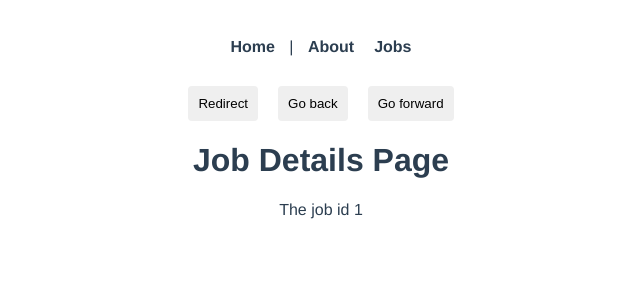
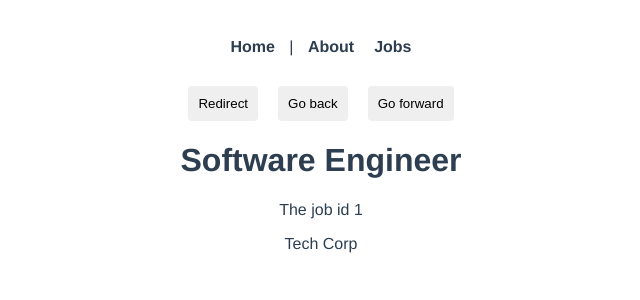
Before and after one commit to TairilKK/vue-journey, a Vue app in the folder jobs/: page /jobs/1 in a window 1280 px wide. Shown: the top 300 px of the page, without its empty margins (319-959 px from the left). Built offline with nearby package versions, Linux system fonts and the light colour scheme; data requests are answered from the project's data file.

Commit message:
fetching data

```diff
--- a/jobs/src/views/jobs/JobsDetailsView.vue
+++ b/jobs/src/views/jobs/JobsDetailsView.vue
@@ -1,6 +1,10 @@
 <template>
-  <h1>Job Details Page</h1>
-  <p>The job id {{ id }}</p>
+  <div v-if="job">
+    <h1>{{ job.title }}</h1>
+    <p>The job id {{ id }}</p>
+    <p>{{ job.company }}</p>
+  </div>
+  <div v-else><p>Loading job...</p></div>
 </template>
 
 <script>
@@ -9,8 +13,14 @@ export default {
   props: ["id"],
   data() {
     return {
-      // id: this.$route.params.id,
+      job: null,
     };
+  },
+  mounted() {
+    fetch("http://localhost:3000/jobs/" + this.id)
+      .then((response) => response.json())
+      .then((data) => (this.job = data))
+      .catch((err) => console.error(err));
   },
 };
 </script>
--- a/jobs/src/views/jobs/JobsView.vue
+++ b/jobs/src/views/jobs/JobsView.vue
@@ -1,9 +1,12 @@
 <template>
   <h1>Jobs:</h1>
-  <div v-for="job in jobs" :key="job.id" class="job">
+  <div v-if="jobs.length" v-for="job in jobs" :key="job.id" class="job">
     <router-link :to="{ name: 'job-details', params: { id: job.id } }">
       <h2>{{ job.title }}</h2>
     </router-link>
+  </div>
+  <div v-else>
+    <p>Loading jobs ...</p>
   </div>
 </template>
 
@@ -12,12 +15,14 @@ export default {
   name: "JobsView",
   data() {
     return {
-      jobs: [
-        { id: 1, title: "Software Engineer", company: "Tech Corp" },
-        { id: 2, title: "Data Scientist", company: "Data Inc." },
-        { id: 3, title: "Web Developer", company: "Web Solutions" },
-      ],
+      jobs: [],
     };
+  },
+  mounted() {
+    fetch("http://localhost:3000/jobs")
+      .then((response) => response.json())
+      .then((data) => (this.jobs = data))
+      .catch((err) => console.error(err));
   },
 };
 </script>
```
